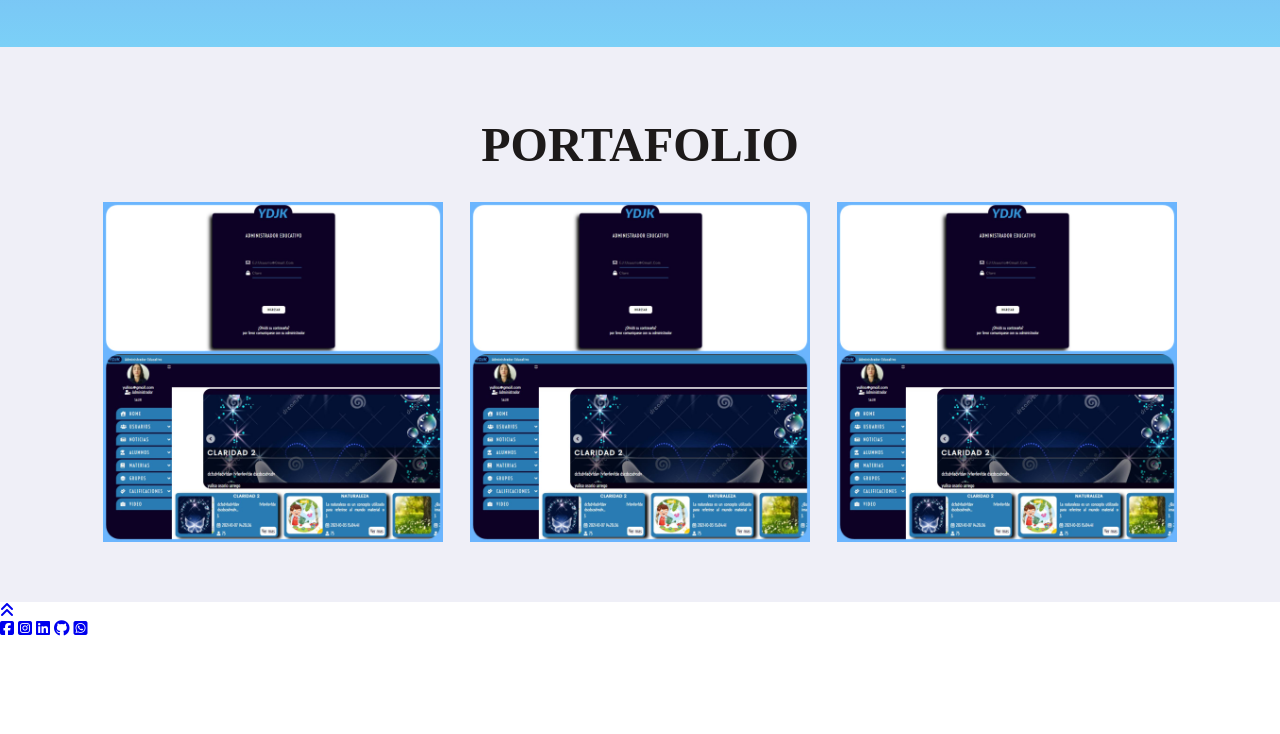
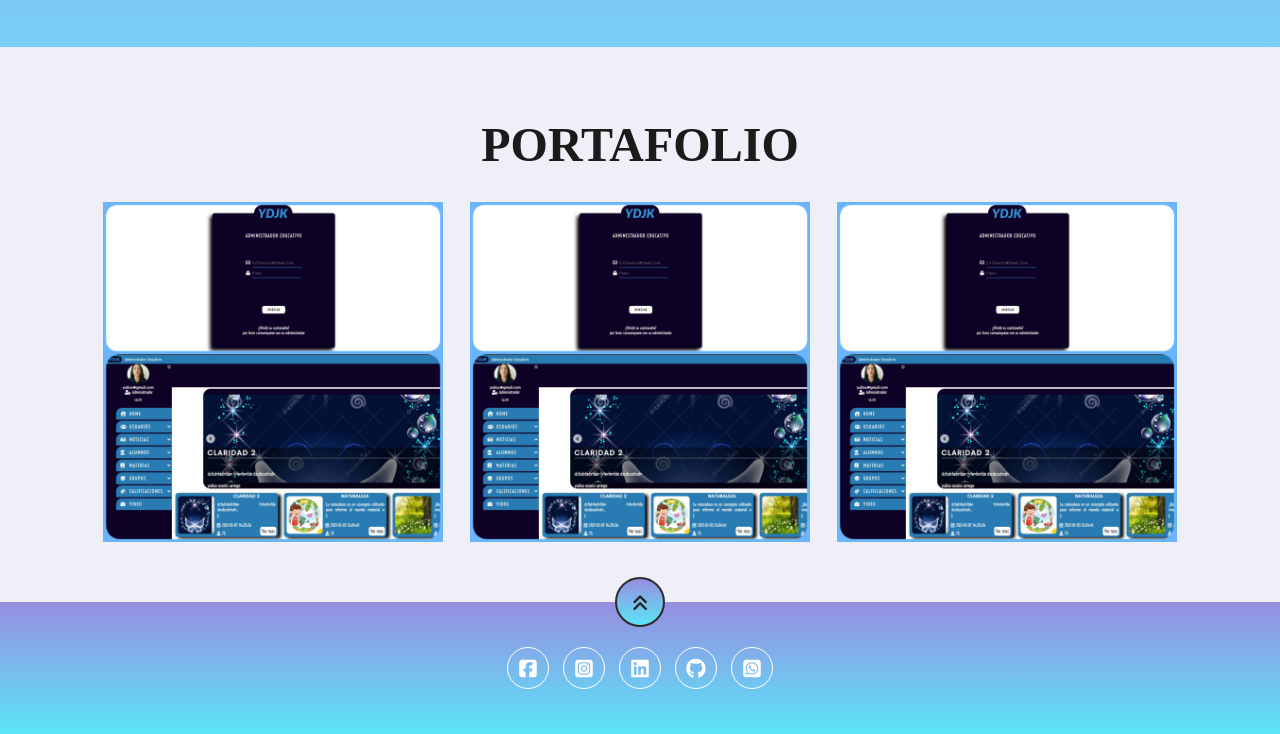
Before and after one commit to yulisaosorio/portafolio_hojaVida, a plain HTML site: page index.html in a window 1280 px wide. Shown: the part 2624-3358 px from the top of the page. Before the commit the page ends 3262 px from the top, so only its background shows below. Drawn offline with Linux system fonts and the light colour scheme.

Commit message:
09-06-2024 final del pie de pagina css

```diff
--- a/css/estilo.css
+++ b/css/estilo.css
@@ -564,3 +564,50 @@ html{
 .portafolio .galeria .proyecto .overlay:hover h3{
     margin-bottom: 0px;
 }
+
+/*PIE DE PAGINA*/
+footer{
+    background:linear-gradient(to top,rgb(91, 230, 248), rgb(151, 141, 224) );
+    color: black;
+    padding: 5px 0 5px 0;
+    position: relative;
+    width: 100%;
+}
+footer .redesdos{
+    margin-bottom: 0px;
+    justify-content: center;
+    text-align: center;
+}
+footer .redesdos a{
+    color: white;
+    display: inline-block;
+    text-decoration: none;
+    border: 1px solid white;
+    border-radius:100%;
+    width: 42px;
+    height: 42px;
+    line-height: 42px;
+    margin: 40px 5px;
+    font-size: 20px;
+    transition: .3s;
+    text-align: center;
+}
+footer .redesdos a:hover{
+    background-color:  rgb(91, 101, 238);
+}
+footer .arriba{
+    display: block;
+    width: 50px;
+    height: 50px;
+    background:linear-gradient(to top,rgb(91, 230, 248), rgb(151, 141, 224) );
+    color: rgb(33, 37, 33);
+    position:absolute ;
+    left: 50%;
+    transform:translateX(-50%);
+    top: -25px;
+    border-radius: 50%;
+    border: 2px solid rgb(48, 43, 43);
+    line-height: 50px;
+    font-size: 18px;
+    text-align: center;
+}
--- a/index.html
+++ b/index.html
@@ -357,7 +357,7 @@
         <a href="#inicio" class="arriba">
             <i class="fa-solid fa-angles-up"></i>
         </a>
-        <div class="redes">
+        <div class="redesdos">
             <a href="#"><i class="fa-brands fa-square-facebook"></i></a>
             <a href="#"><i class="fa-brands fa-square-instagram"></i></a>
             <a href="#"><i class="fa-brands fa-linkedin"></i></a>
```
